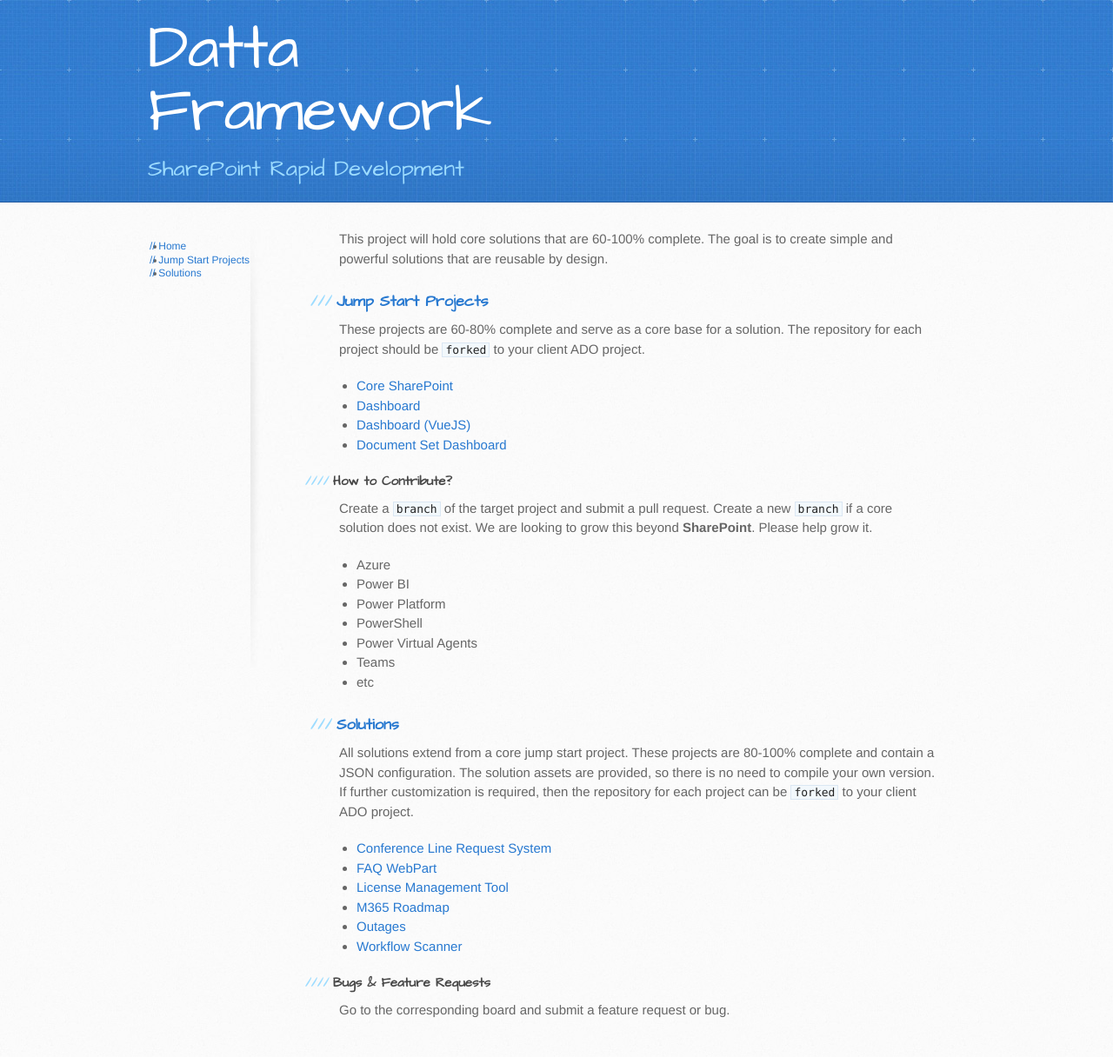
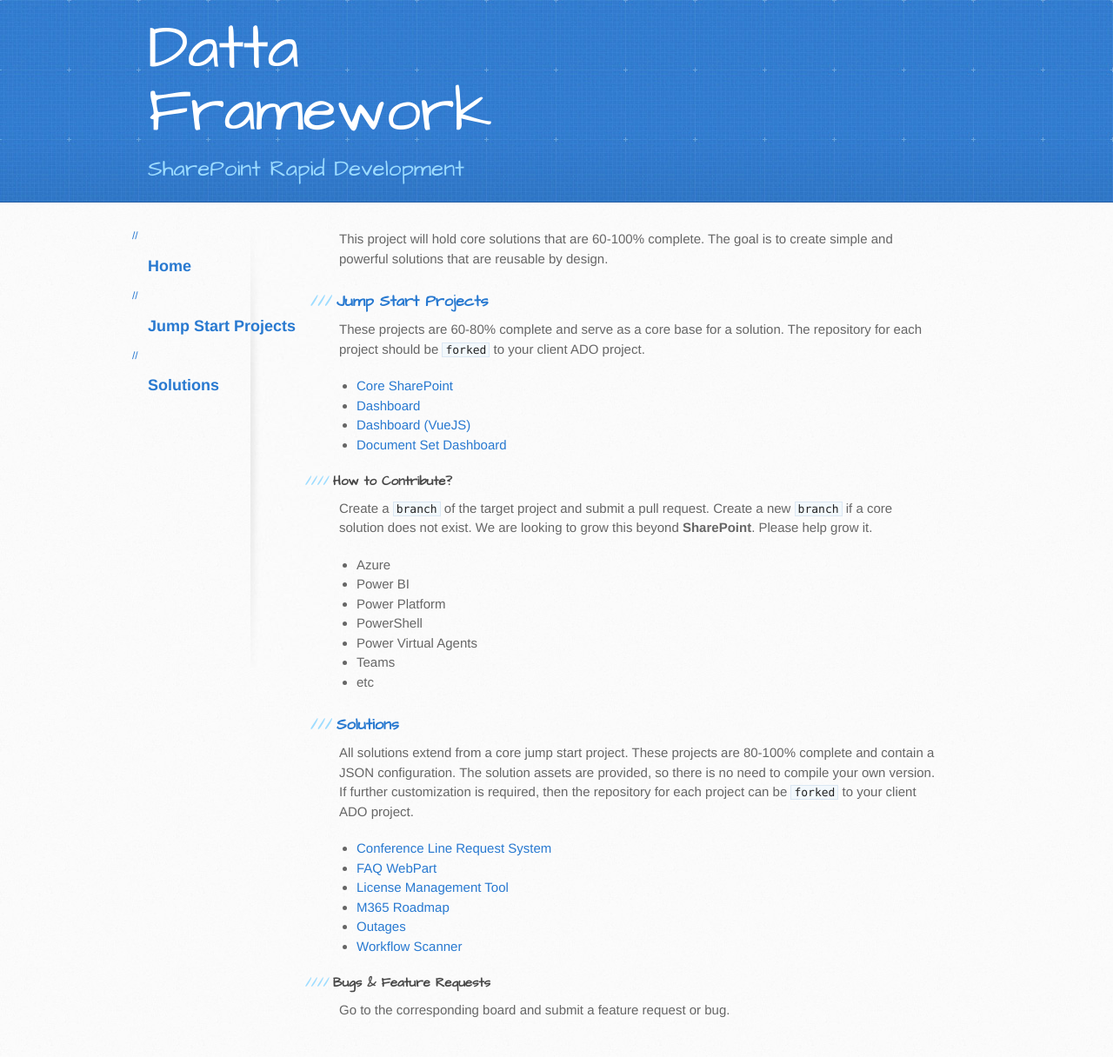
Before and after one commit to datta-framework/datta-framework.github.io, a Jekyll site: the page built from README.md, in a window 1280 px wide. Shown: the whole page at 87% size. Built offline with Jekyll 4.4.1, drawn with Linux system fonts in a browser that asks for light colours; our own code applies the rules of GitHub Pages for plain Markdown files.

Commit message:
Updated the sidebar.

```diff
--- a/_includes/sidebar.html
+++ b/_includes/sidebar.html
@@ -1,11 +1,9 @@
-<ul>
-    <li>
-        <a href="/">Home</a>
-    </li>
-    <li>
-        <a href="/jump-start-projects">Jump Start Projects</a>
-    </li>
-    <li>
-        <a href="/solutions">Solutions</a>
-    </li>
-</ul>
+<a href="/">
+    <h2>Home</h2>
+</a>
+<a href="/jump-start-projects">
+    <h2>Jump Start Projects</h2>
+</a>
+<a href="/solutions">
+    <h2>Solutions</h2>
+</a>
--- a/stylesheets/custom.css
+++ b/stylesheets/custom.css
@@ -10,7 +10,7 @@
     padding-bottom: 20px;
 }
 
-aside#sidebar li a:before {
+aside#sidebar a:before {
     padding-right: 0.3em;
     margin-left: -1.5em;
     content: "//";
```
